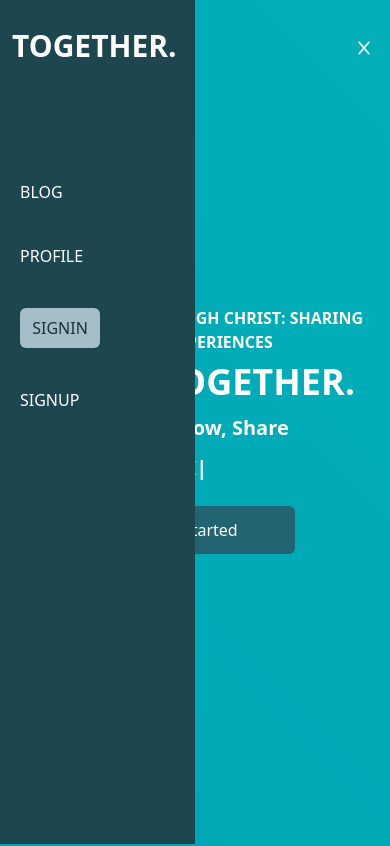
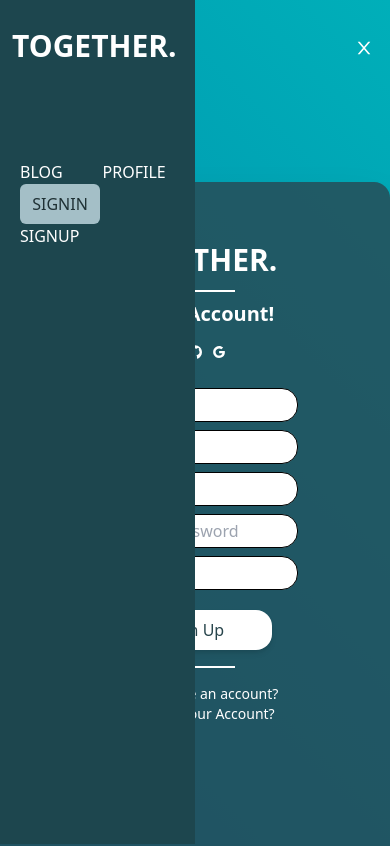
Before and after one commit to yeabtsega07/Together., a React (Create React App) app: page /signup in a window 390 px wide. Shown: the top 846 px of the page. Built offline with nearby package versions, Linux system fonts and the light colour scheme.

Commit message:
Added signin and signup page

```diff
--- a/package.json
+++ b/package.json
@@ -10,6 +10,8 @@
     "react": "^18.2.0",
     "react-dom": "^18.2.0",
     "react-icons": "^4.8.0",
+    "react-router": "^6.11.1",
+    "react-router-dom": "^6.11.1",
     "react-scripts": "^5.0.1",
     "react-scroll": "^1.8.9",
     "react-typed": "^1.2.0",
--- a/src/App.js
+++ b/src/App.js
@@ -1,26 +1,26 @@
 import React from "react";
+import Homepage from "./pages/Homepage";
+import { Route, Routes } from 'react-router';
+import SignIn from "./pages/SignIn";
+import SignUp from "./pages/SignUp";
 import Navbar from "./components/Navbar";
-import Hero from "./components/Hero";
-import About from "./components/About";
-import Support from "./components/Support";
-import QandA from "./components/QandA";
-import Quotes from "./components/Quotes";
-import Contact from "./components/Contact";
-import Footer from "./components/Footer";
+
+
+
 
 function App() {
   return (
-    <div className="App">
-      <Navbar/>
-      <Hero/>
-      <About/>
-      <Support/>
-      <QandA/>
-      <Contact/>
-      <Quotes/>
-      <Footer/>
+    <>
+    <Navbar />
+    <div className='container'>
+      <Routes>
+        <Route path='/' element={<Homepage />} />
+        <Route path="/signup" element={<SignUp />} />
+        <Route path="/signin" element={<SignIn />} />
 
+      </Routes>
     </div>
+    </>
   );
 }
 
--- a/src/components/Navbar.jsx
+++ b/src/components/Navbar.jsx
@@ -1,4 +1,6 @@
 import React, { useState } from "react";
+import { Link} from "react-router-dom";
+
 import { AiOutlineClose, AiOutlineMenu } from "react-icons/ai";
 import { useScrollPosition } from "../hooks/useScrollPosition";
 
@@ -19,14 +21,18 @@ const Navbar = () => {
     <div className={classNames( scrollPosition > 0 ? " shadow  bg-[#1d464e] w-screen md:px-40 sm:px-2" : "max-w-[1240px] mx-auto","  ease-in-out duration-300 flex justify-between items-center h-24  text-white sticky top-0 z-50 mb-4 " )}>
       <h1 className="w-full text-3xl font-bold text-[#fff] pl-3 ">TOGETHER.</h1>
       <ul className="hidden md:flex pr-3">
-        <li className="p-5  duration-100  hover:!scale-[1.1] hover:font-bold cursor-pointer md:text-xl">Blog</li>
-        <li className="p-5 duration-100  hover:!scale-[1.1] hover:font-bold cursor-pointer md:text-xl">Profile</li>
+        <Link to="/blog" className="p-5  duration-100  hover:!scale-[1.1] hover:font-bold cursor-pointer md:text-xl">Blog</Link>
+        <Link to="/profile" className="p-5 duration-100  hover:!scale-[1.1] hover:font-bold cursor-pointer md:text-xl">Profile</Link>
+        <Link to="/signin">
         <button className={classNames( scrollPosition > 0 ? "text-white": "text-[#255f6bec]","border-none bg-transparent md:text-xl  mr-4 p-5 font-medium duration-100  hover:!scale-[1.1] hover:font-bold")} >
           SignIn
         </button>
+        </Link>
+        <Link to="/signup">
         <button className="px-8 py-3 mt-2 mb-3 bg-[#255f6bec] p-5 rounded-lg font-medium hover:bg-[#a4aeb2] hover:text-slate-900 hover:!scale-[1.1] duration-75 md:text-xl">
           SignUp
         </button>
+        </Link>
       </ul>
 
       <div className="md:hidden mr-4" onClick={handleClick}>
@@ -41,23 +47,23 @@ const Navbar = () => {
       >
         <h1 className="w-full text-3xl font-bold text-[#fff] pl-3 mt-7 ">TOGETHER.</h1>
         <ul className=" uppercase pt-24">
-          <li className="p-5 cursor-pointer hover:font-bold " onClick={handleClose}>
+          <Link to="/blog" className="p-5 cursor-pointer hover:font-bold " onClick={handleClose}>
             Blog
-          </li>
-          <li className="p-5 cursor-pointer hover:font-bold  " onClick={handleClose}>
+          </Link>
+          <Link to="/profile" className="p-5 cursor-pointer hover:font-bold  " onClick={handleClose}>
             Profile
-          </li>
+          </Link>
 
-          <li className="p-5  ">
+          <Link to="/signin" className="p-5  ">
             <button className="  bg-[#a4bfc7] p-2 w-20 rounded-md text-[#152629ec] uppercase cursor-pointer hover:!scale-[1.1] ">
               SignIn
             </button>
-          </li>
-          <li className="p-5   ">
+          </Link>
+          <Link to="/signup" className="p-5   ">
             <button className="uppercase cursor-pointer hover:!scale-[1.1]  ">
               SignUp
             </button>
-          </li>
+          </Link>
         </ul>
       </div>
     </div>
--- a/src/index.js
+++ b/src/index.js
@@ -1,12 +1,14 @@
-import React from 'react';
-import ReactDOM from 'react-dom/client';
-import './index.css';
-import App from './App';
+import React from "react";
+import ReactDOM from "react-dom/client";
+import "./index.css";
+import App from "./App";
+import { BrowserRouter } from "react-router-dom"
 
-
-const root = ReactDOM.createRoot(document.getElementById('root'));
+const root = ReactDOM.createRoot(document.getElementById("root"));
 root.render(
   <React.StrictMode>
-    <App />
+    <BrowserRouter>
+      <App />
+    </BrowserRouter>
   </React.StrictMode>
 );
--- /dev/null
+++ b/src/pages/Homepage.jsx
@@ -0,0 +1,26 @@
+import React from 'react'
+// import Navbar from "../components/Navbar";
+import Hero from "../components/Hero";
+import About from "../components/About";
+import Support from "../components/Support";
+import QandA from "../components/QandA";
+import Quotes from "../components/Quotes";
+import Contact from "../components/Contact";
+import Footer from "../components/Footer";
+
+const Homepage = () => {
+  return (
+    <div>
+      {/* <Navbar/> */}
+      <Hero/>
+      <About/>
+      <Support/>
+      <QandA/>
+      <Contact/>
+      <Quotes/>
+      <Footer/>
+    </div>
+  )
+}
+
+export default Homepage
--- /dev/null
+++ b/src/pages/SignIn.jsx
@@ -0,0 +1,40 @@
+import React from 'react'
+import {AiFillFacebook, AiFillGithub , AiOutlineGoogle} from 'react-icons/ai'
+
+const SignIn = () => {
+  return (
+      <div className=' w-screen h-screen flex justify-center items-center'>
+
+        <div className="bg-white rounded-2xl shadow-2xl flex flex-col w-full md:w-1/2 h-4/6 items-center max-w-4xl transition duration-1000 ease-out pt-11">
+              <h2 className='p-3 text-3xl font-bold text-[#409ba3] '>TOGETHER.</h2>
+              <div className="inline-block border-[1px] justify-center w-20 border-black border-solid"></div>
+              <h3 className='text-xl font-semibold text-black pt-2'>Sign In!</h3>
+              <div className='flex space-x-2 m-4 items-center justify-center'>
+                 <div className="socialIcon">
+                 <AiFillFacebook/>
+                 </div>
+                 <div className="socialIcon">
+                 <AiFillGithub/>
+                 </div>
+                 <div className="socialIcon">
+                 <AiOutlineGoogle/>
+                 </div>
+              </div>
+              {/* Inputs */}
+              <div className='flex flex-col items-center justify-center'>
+               <input type='email' className='rounded-2xl px-2 py-1 w-4/5 md:w-full border-[1px] border-black m-1 focus:shadow-md focus:border-cyan-500 focus:outline-none focus:ring-0' placeholder='Email'></input>
+               <input type="password" className='rounded-2xl px-2 py-1 w-4/5 md:w-full border-[1px] border-black m-1 focus:shadow-md focus:border-cyan-500 focus:outline-none focus:ring-0' placeholder='Password'></input>
+               <button className='rounded-2xl m-2 text-white bg-[#255f6bec] w-2/5 px-4 py-2 shadow-md hover:text-[#183a41ec] hover:bg-white transition duration-200 ease-in'>
+                 Sign In
+               </button>
+              </div>
+              <div className="inline-block border-[1px] justify-center mt-3 w-20 border-[#16363cec] border-solid"></div>
+              <p className='text-[#424141] mt-4 text-sm'>Don't have an account?</p>
+              <p className='text-[#424141] mb-4 text-sm font-medium cursor-pointer'>Create a New Account?</p>
+           </div>
+    </div>
+
+  )
+}
+
+export default SignIn
--- /dev/null
+++ b/src/pages/SignUp.jsx
@@ -0,0 +1,65 @@
+import React from "react";
+import { AiFillFacebook, AiFillGithub, AiOutlineGoogle } from "react-icons/ai";
+
+const SignUp = () => {
+  return (
+    <div className=" w-screen h-screen flex justify-center items-center">
+      <div className="bg-[#2a464fc8] text-white rounded-2xl shadow-2xl  flex flex-col w-full pt-12  md:w-1/2 h-5/6 items-center max-w-4xl transition duration-1000 ease-in">
+        <h2 className="p-3 text-3xl font-bold text-white">TOGETHER.</h2>
+        <div className="inline-block border-[1px] justify-center w-20 border-white border-solid"></div>
+        <h3 className="text-xl font-semibold text-white pt-2">
+          Create Account!
+        </h3>
+        <div className="flex space-x-2 m-4 items-center justify-center">
+          <div className="socialIcon border-white">
+            <AiFillFacebook className="text-white" />
+          </div>
+          <div className="socialIcon border-white">
+            <AiFillGithub className="text-white" />
+          </div>
+          <div className="socialIcon border-white">
+            <AiOutlineGoogle className="text-white" />
+          </div>
+        </div>
+        {/* Inputs */}
+        <div className="flex flex-col items-center justify-center mt-2">
+          <input
+            type="password"
+            className="rounded-2xl px-2 py-1 w-4/5 md:w-full border-[1px] border-black m-1 focus:shadow-md focus:border-white focus:outline-none focus:ring-0"
+            placeholder="Name"
+          ></input>
+          <input
+            type="email"
+            className="rounded-2xl px-2 py-1 w-4/5 md:w-full border-[1px] border-black m-1 focus:shadow-md focus:border-white focus:outline-none focus:ring-0"
+            placeholder="Email"
+          ></input>
+          <input
+            type="password"
+            className="rounded-2xl px-2 py-1 w-4/5 md:w-full border-[1px] border-black m-1 focus:shadow-md focus:border-white focus:outline-none focus:ring-0"
+            placeholder="Password"
+          ></input>
+          <input
+            type="password"
+            className="rounded-2xl px-2 py-1 w-4/5 md:w-full border-[1px] border-black m-1 focus:shadow-md focus:border-white focus:outline-none focus:ring-0"
+            placeholder="Confirm Password"
+          ></input>
+          <input
+            type="text"
+            className="rounded-2xl px-2 py-1 w-4/5 md:w-full border-[1px] border-black m-1 focus:shadow-md focus:border-white focus:outline-none focus:ring-0"
+            placeholder="Writer Code"
+          ></input>
+          <button className="rounded-2xl m-4 text-[#16353cec] bg-white w-3/5 px-4 py-2 shadow-md hover:text-white hover:bg-[#255f6bec] transition duration-200 ease-in">
+            Sign Up
+          </button>
+        </div>
+        <div className="inline-block border-[1px] justify-center w-20 border-white border-solid"></div>
+        <p className="text-white mt-4 text-sm">Already have an account?</p>
+        <p className="text-white mb-4 text-sm font-medium cursor-pointer">
+          Sign In to your Account?
+        </p>
+      </div>
+    </div>
+  );
+};
+
+export default SignUp;
```
Also changed, not shown: 1 other file (tests, documents, lock files or other folders).
